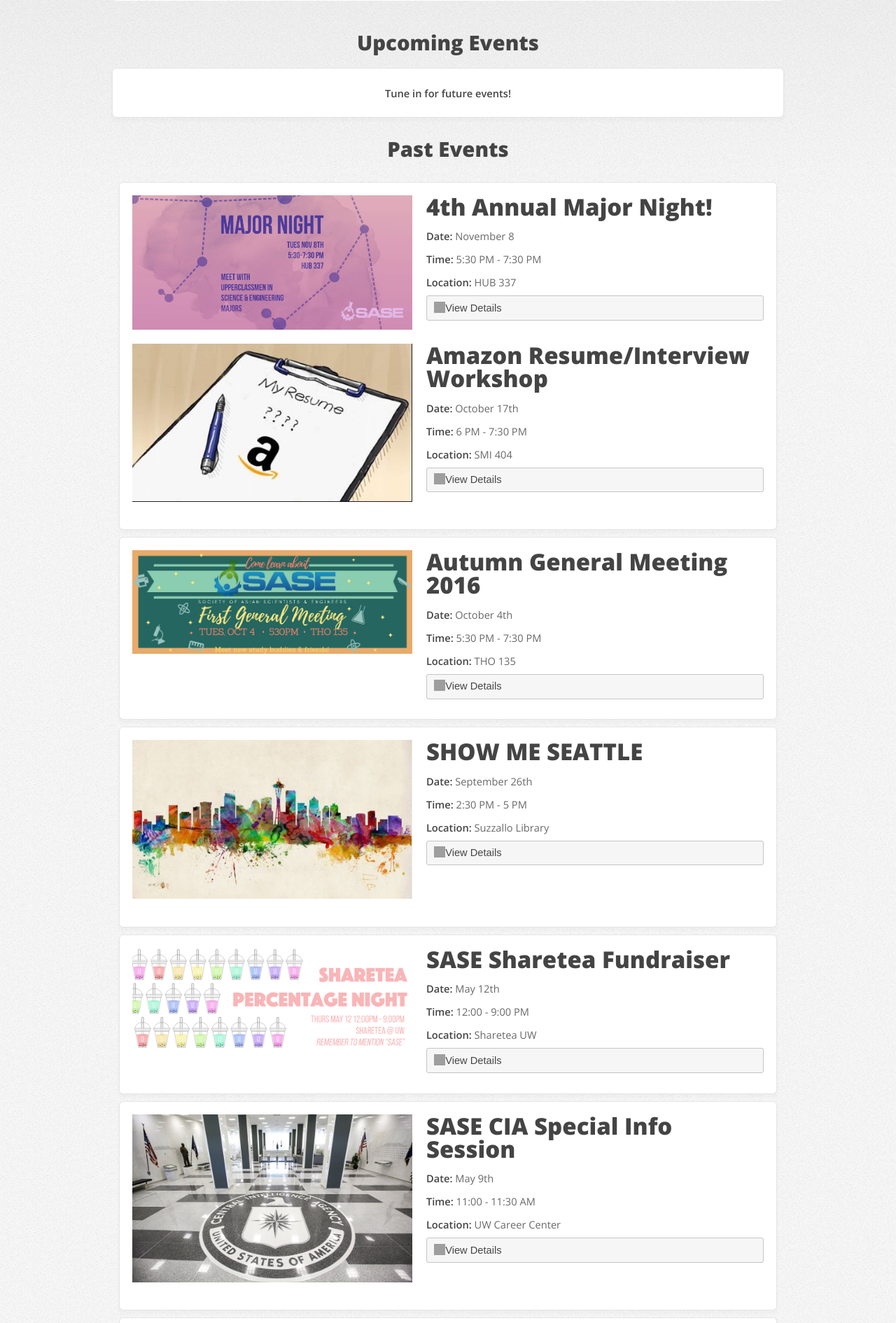
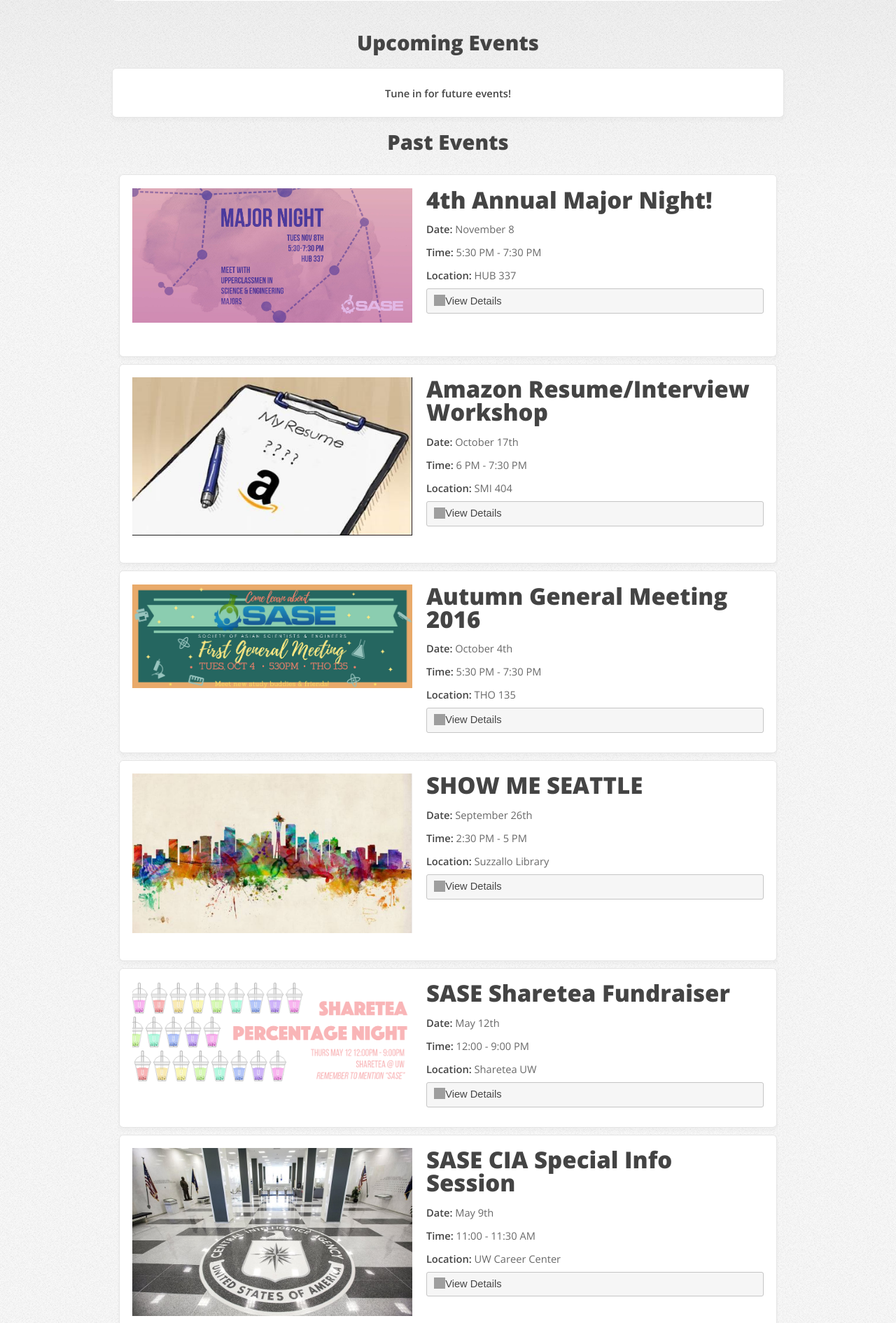
Before and after one commit to fishbearr/website, a PHP site: page /events.php in a window 1280 px wide. Shown: the part 148-2038 px from the top of the page at 70% size. Run offline with PHP 8.4, Linux system fonts and the light colour scheme; some libraries are stand-ins or nearby versions; grey boxes are pictures that could not be loaded.

Commit message:
updated events page

```diff
--- a/events.php
+++ b/events.php
@@ -25,13 +25,6 @@
 
 			<div class="futureEvent events" style="margin-bottom: 2%">
 				<div style="text-align: center; padding-bottom: 2%"><b>Tune in for future events!</b></div>
-				<tr>
-					<td class="events">
-						<table class="actualEvent">
-
-						</table>
-					</td>
-				</tr>
 
 			</div>
 
@@ -42,11 +35,10 @@
 			<center><h1 style="font-size: 200%; padding-bottom: 2%">Past Events</h1></center>
 
 			<table id="eventsTable">
-
 				<tr>
 					<td class="events">
 						<table class="actualEvent">
-						<tr>
+							<tr>
 								<td class="eventPictureTd">
 									<div class="eventPicture">
 										<img src="images/events/major2016.jpg">
@@ -73,7 +65,13 @@
 								</br>
 							</div>
 						</td>
-					</tr>
+							</tr>
+						</table>
+					</td>
+				</tr>
+				<tr>
+					<td class="events">
+						<table class="actualEvent">
 							<tr>
 								<td class="eventPictureTd">
 									<div class="eventPicture">
```
